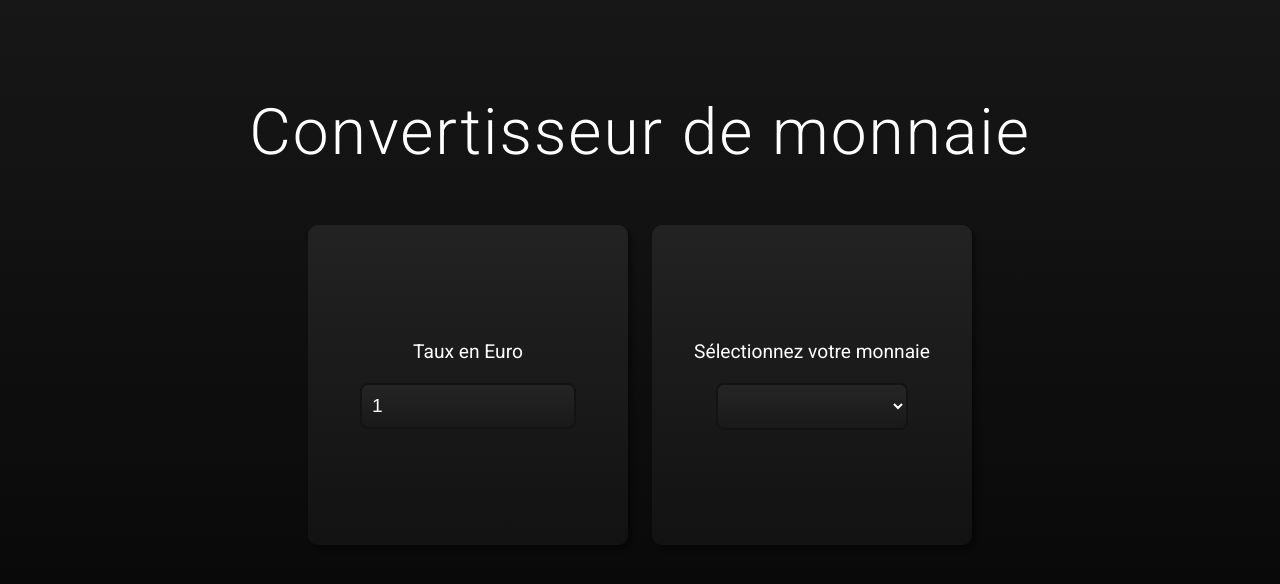
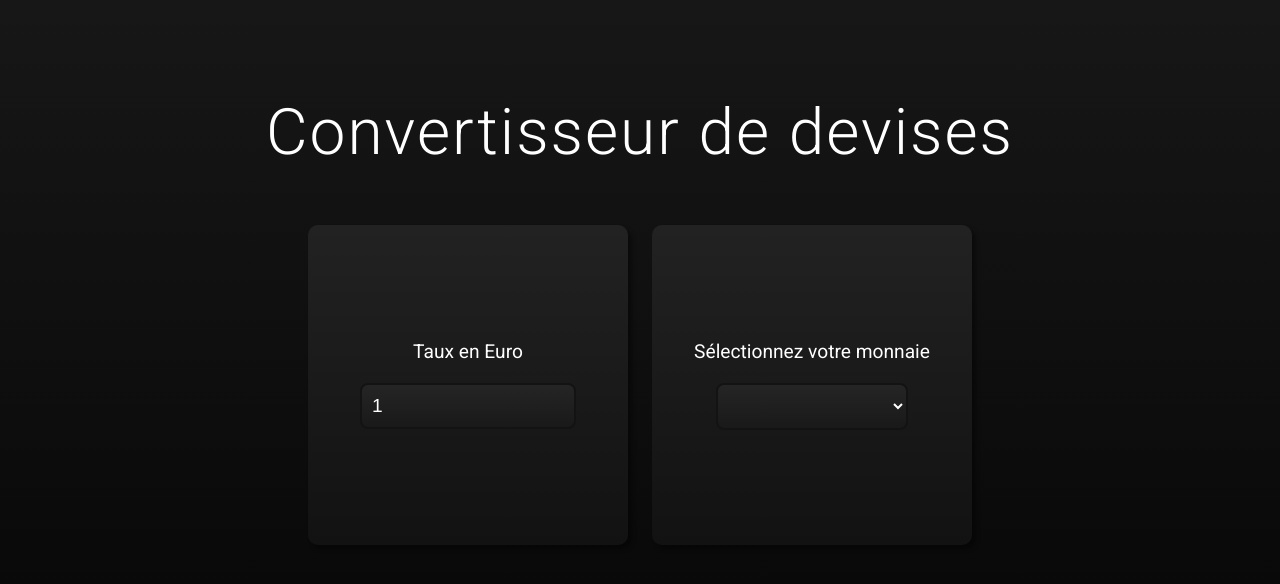
Before and after one commit to ValentinBnmr/Convertisseur-de-monnaie-JS, a plain HTML site: page index.html in a window 1280 px wide. Drawn offline with nearby package versions, Linux system fonts and the light colour scheme; no server answers.

Commit message:
Changement titre (correction)

```diff
--- a/index.html
+++ b/index.html
@@ -9,7 +9,7 @@
     <title>Convertisseur de monnaie</title>
 </head>
 <body>
-    <h1>Convertisseur de monnaie</h1>
+    <h1>Convertisseur de devises</h1>
 
     <div class="container-box">
         <div class="box b1">
```
